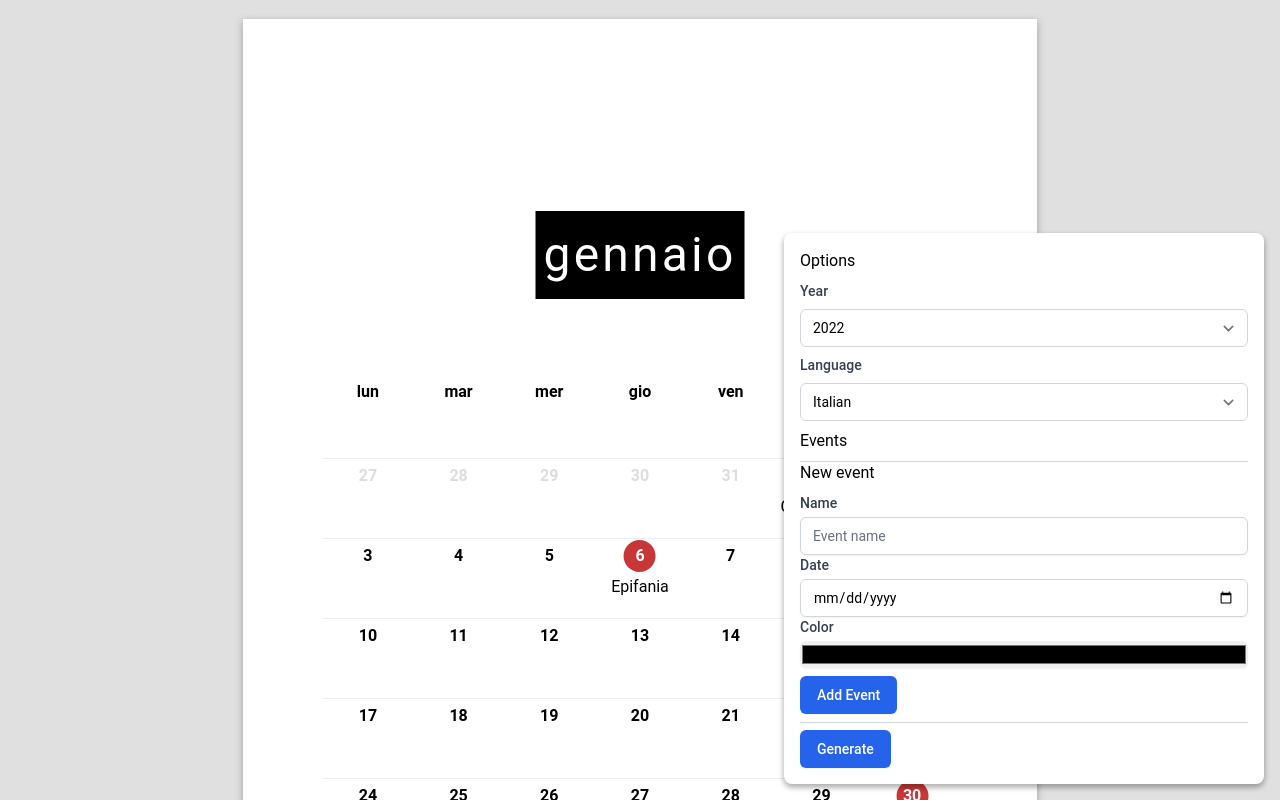
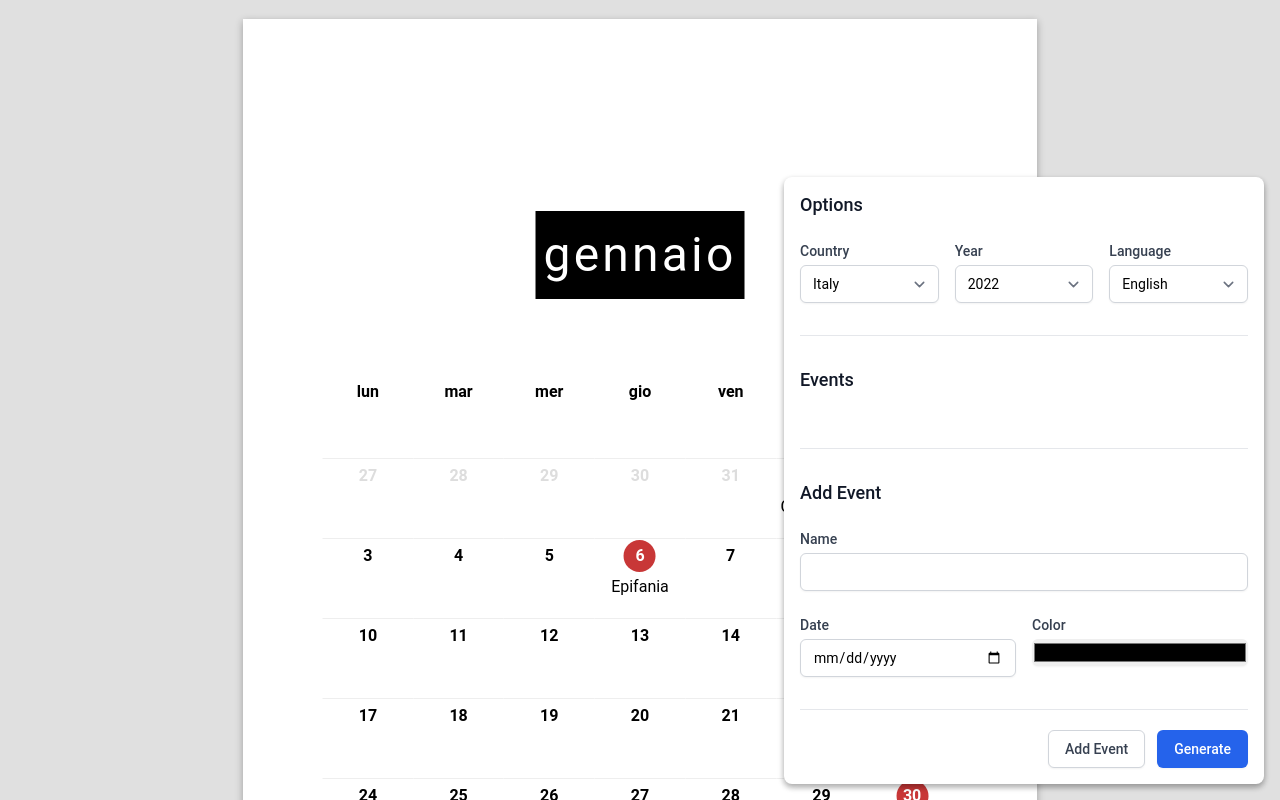
Before and after one commit to alexandru-cazacu/simple-calendar, an Angular app: page / in a window 1280 px wide. Shown: the top 800 px of the page. Built offline with nearby package versions, Linux system fonts and the light colour scheme.

Commit message:
chore: Update style and favicon

```diff
--- a/src/app/app.component.html
+++ b/src/app/app.component.html
@@ -1,29 +1,50 @@
 <div class="options noprint">
-  <div class="space-y-2">
-    <div>Options</div>
+  <form [formGroup]="form" class="space-y-8 divide-y divide-gray-200">
+    <div class="space-y-8 divide-y divide-gray-200">
+      <div>
+        <div>
+          <h3 class="text-lg font-medium leading-6 text-gray-900">Options</h3>
+          <!-- <p class="mt-1 text-sm text-gray-500">This information will be displayed publicly so be careful what you share.</p> -->
+        </div>
 
-    <label for="location" class="block text-sm font-medium text-gray-700">Year</label>
-    <select
-      id="location"
-      name="location"
-      class="mt-1 block w-full rounded-md border-gray-300 py-2 pl-3 pr-10 text-base focus:border-blue-500 focus:outline-none focus:ring-blue-500 sm:text-sm"
-    >
-      <option selected>2022</option>
+        <div class="mt-6 grid grid-cols-1 gap-y-6 gap-x-4 sm:grid-cols-6">
+          <div class="sm:col-span-2">
+            <label for="country" class="block text-sm font-medium text-gray-700">Country</label>
+            <div class="mt-1">
+              <select id="country" name="country" autocomplete="country" class="block w-full rounded-md border-gray-300 shadow-sm focus:border-blue-500 focus:ring-blue-500 sm:text-sm">
+                <option>Italy</option>
               </select>
+            </div>
+          </div>
 
-    <label for="location" class="block text-sm font-medium text-gray-700">Language</label>
-    <select
-      id="location"
-      name="location"
-      class="mt-1 block w-full rounded-md border-gray-300 py-2 pl-3 pr-10 text-base focus:border-blue-500 focus:outline-none focus:ring-blue-500 sm:text-sm"
-    >
-      <option selected>Italian</option>
+          <div class="sm:col-span-2">
+            <label for="year" class="block text-sm font-medium text-gray-700">Year</label>
+            <div class="mt-1">
+              <select id="year" name="year" autocomplete="year" class="block w-full rounded-md border-gray-300 shadow-sm focus:border-blue-500 focus:ring-blue-500 sm:text-sm">
+                <option>2022</option>
+              </select>
+            </div>
+          </div>
+
+          <div class="sm:col-span-2">
+            <label for="language" class="block text-sm font-medium text-gray-700">Language</label>
+            <div class="mt-1">
+              <select id="language" name="language" autocomplete="language" class="block w-full rounded-md border-gray-300 shadow-sm focus:border-blue-500 focus:ring-blue-500 sm:text-sm">
                 <option>English</option>
+                <option>Italian</option>
               </select>
+            </div>
+          </div>
+        </div>
+      </div>
 
-    <div>Events</div>
-
-    <ul id="events">
+      <div class="pt-8">
+        <div>
+          <h3 class="text-lg font-medium leading-6 text-gray-900">Events</h3>
+          <!-- <p class="mt-1 text-sm text-gray-500">Use a permanent address where you can receive mail.</p> -->
+        </div>
+        <div class="mt-6 grid grid-cols-1 gap-y-6 gap-x-4 sm:grid-cols-6">
+          <ul id="events" class="sm:col-span-6">
             <li *ngFor="let event of events; let i = index">
               <div class="grid grid-cols-3">
                 <span>{{ event.name }}</span>
@@ -32,73 +53,46 @@
               </div>
             </li>
           </ul>
-
-    <!-- Separator -->
-    <div class="relative">
-      <div class="absolute inset-0 flex items-center" aria-hidden="true">
-        <div class="w-full border-t border-gray-300"></div>
         </div>
       </div>
 
-    <div>New event</div>
-
-    <form [formGroup]="form">
-      <label for="name" class="block text-sm font-medium text-gray-700">Name</label>
+      <div class="pt-8">
+        <div>
+          <h3 class="text-lg font-medium leading-6 text-gray-900">Add Event</h3>
+          <!-- <p class="mt-1 text-sm text-gray-500">Use a permanent address where you can receive mail.</p> -->
+        </div>
+        <div class="mt-6 grid grid-cols-1 gap-y-6 gap-x-4 sm:grid-cols-6">
+          <div class="sm:col-span-6">
+            <label for="event-name" class="block text-sm font-medium text-gray-700">Name</label>
             <div class="mt-1">
-        <input
-          formControlName="name"
-          type="text"
-          name="name"
-          id="name"
-          class="block w-full rounded-md border-gray-300 shadow-sm focus:border-blue-500 focus:ring-blue-500 sm:text-sm"
-          placeholder="Event name"
-        />
-      </div>
-
-      <label for="date" class="block text-sm font-medium text-gray-700">Date</label>
-      <div class="mt-1">
-        <input
-          formControlName="dateControl"
-          type="date"
-          name="date"
-          id="date"
-          class="block w-full rounded-md border-gray-300 shadow-sm focus:border-blue-500 focus:ring-blue-500 sm:text-sm"
-        />
-      </div>
-
-      <label for="color" class="block text-sm font-medium text-gray-700">Color</label>
-      <div class="mt-1">
-        <input
-          formControlName="color"
-          type="color"
-          name="color"
-          id="color"
-          class="block w-full rounded-md border-gray-300 shadow-sm focus:border-blue-500 focus:ring-blue-500 sm:text-sm"
-        />
-      </div>
-    </form>
-
-    <button
-      (click)="addEvent()"
-      class="inline-flex items-center rounded-md border border-transparent bg-blue-600 px-4 py-2 text-sm font-medium text-white shadow-sm hover:bg-blue-700 focus:outline-none focus:ring-2 focus:ring-blue-500 focus:ring-offset-2"
-    >
-      Add Event
-    </button>
-
-    <!-- Separator -->
-    <div class="relative">
-      <div class="absolute inset-0 flex items-center" aria-hidden="true">
-        <div class="w-full border-t border-gray-300"></div>
+              <input formControlName="name" type="text" name="event-name" id="event-name" autocomplete="event-name" class="block w-full rounded-md border-gray-300 shadow-sm focus:border-blue-500 focus:ring-blue-500 sm:text-sm">
             </div>
           </div>
 
-    <button
-      (click)="print()"
-      class="inline-flex items-center rounded-md border border-transparent bg-blue-600 px-4 py-2 text-sm font-medium text-white shadow-sm hover:bg-blue-700 focus:outline-none focus:ring-2 focus:ring-blue-500 focus:ring-offset-2"
-    >
-      Generate
-    </button>
+          <div class="sm:col-span-3">
+            <label for="date" class="block text-sm font-medium text-gray-700">Date</label>
+            <div class="mt-1">
+              <input formControlName="dateControl" id="date" name="date" type="date" autocomplete="date" class="block w-full rounded-md border-gray-300 shadow-sm focus:border-blue-500 focus:ring-blue-500 sm:text-sm">
             </div>
+          </div>
+
+          <div class="sm:col-span-3">
+            <label for="email" class="block text-sm font-medium text-gray-700">Color</label>
+            <div class="mt-1">
+              <input formControlName="color" id="color" name="color" type="color" autocomplete="color" class="block w-full rounded-md border-gray-300 shadow-sm focus:border-blue-500 focus:ring-blue-500 sm:text-sm">
+            </div>
+          </div>
+        </div>
+      </div>
+    </div>
+
+    <div class="pt-5">
+      <div class="flex justify-end">
+        <button (click)="addEvent()" type="button" class="rounded-md border border-gray-300 bg-white py-2 px-4 text-sm font-medium text-gray-700 shadow-sm hover:bg-gray-50 focus:outline-none focus:ring-2 focus:ring-blue-500 focus:ring-offset-2">Add Event</button>
+        <button (click)="print()" type="submit" class="ml-3 inline-flex justify-center rounded-md border border-transparent bg-blue-600 py-2 px-4 text-sm font-medium text-white shadow-sm hover:bg-blue-700 focus:outline-none focus:ring-2 focus:ring-blue-500 focus:ring-offset-2">Generate</button>
+      </div>
+    </div>
+  </form>
 </div>
 
 <div id="pages" *ngFor="let month of calendar">
```
Also changed, not shown: src/index.html (+1 -1 lines). Lines whose indentation alone changed are shown as unchanged.
